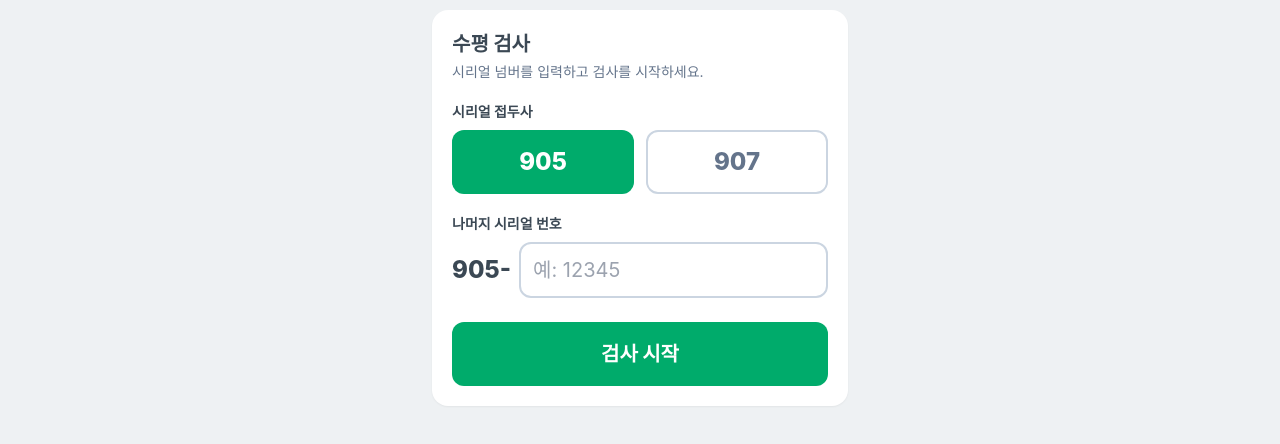
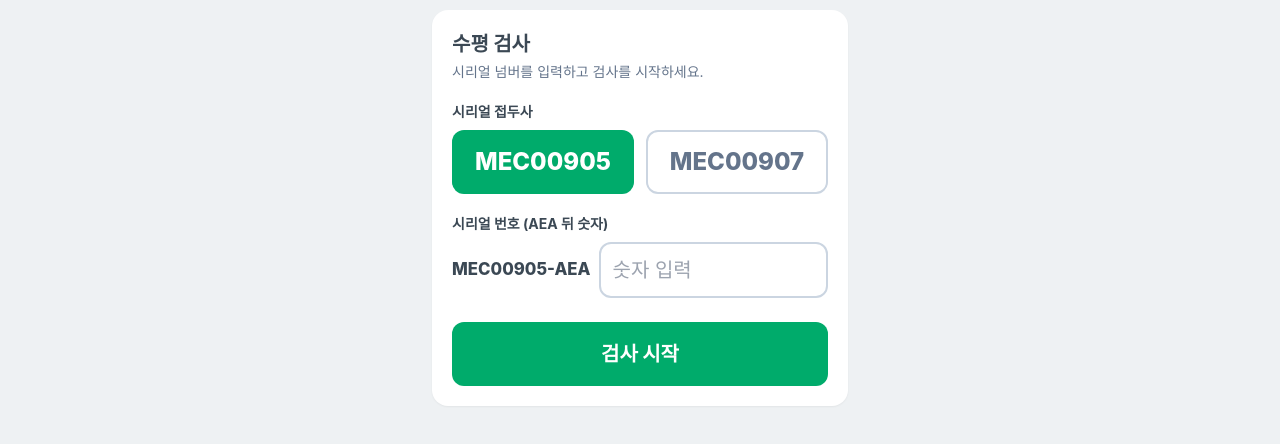
Before and after one commit to jcbyun32-netizen/rack, a plain HTML site: page index.html in a window 1280 px wide. Shown: the part 70-514 px from the top of the page. Drawn offline with Linux system fonts and the light colour scheme.

Commit message:
Update serial key and prefix handling in index.html

```diff
--- a/index.html
+++ b/index.html
@@ -27,14 +27,14 @@
 <main id="app" class="max-w-md mx-auto px-4 pt-4" style="padding-bottom:calc(env(safe-area-inset-bottom,0px) + 24px)"></main>
 
 <script>
-const KEY = 'sl_rack_inspect_v3';
+const KEY = 'sl_rack_inspect_v4';
 const SIDES = ['좌', '우'];
 const PHASES = ['수평 검사'];
 const PER = 84;          // 3 M-links x 2 sides x 14 slots
 const TOTAL = PER;
 const VALS = [-2, -1, 0, 1, 2];
 const VCOLOR = {'-2':'#dc2626','-1':'#f97316','0':'#00ab6b','1':'#0ea5e9','2':'#2563eb'};
-let S = { screen:'start', prefix:'905', rest:'', data:Array(TOTAL).fill(null), pos:0 };
+let S = { screen:'start', prefix:'MEC00905', rest:'', data:Array(TOTAL).fill(null), pos:0 };
 
 function load(){ try{ const j = localStorage.getItem(KEY); if(j){ const o = JSON.parse(j); if(o && Array.isArray(o.data) && o.data.length===TOTAL) S = Object.assign(S,o); } }catch(e){} }
 function save(){ try{ localStorage.setItem(KEY, JSON.stringify(S)); }catch(e){} }
@@ -66,7 +66,9 @@ function ask(msg, okText, cancelText){
   });
 }
 function tell(msg){ return ask(msg, '확인', null); }
-const serial = () => S.prefix + '-' + S.rest.trim();
+const PREFIXES = ['MEC00905','MEC00907'];
+const cleanRest = v => String(v||'').toUpperCase().replace(/^\s*AEA/,'').replace(/[^0-9]/g,'');
+const serial = () => S.prefix + '-AEA' + S.rest.trim();
 const loc = i => ({ k:Math.floor(i/PER), m:Math.floor((i%PER)/28), s:Math.floor((i%28)/14), c:i%14 });
 const idx = (k,m,s,c) => k*PER + m*28 + s*14 + c;
 const doneCount = k => (k===undefined ? S.data : S.data.slice(k*PER,(k+1)*PER)).filter(v=>v!==null).length;
@@ -89,15 +91,15 @@ function renderStart(){
     <p class="text-sm text-slate-500 mb-5">시리얼 넘버를 입력하고 검사를 시작하세요.</p>
     <div class="text-sm font-bold mb-2">시리얼 접두사</div>
     <div class="grid grid-cols-2 gap-3 mb-5">
-      ${['905','907'].map(p=>`<button onclick="setPrefix('${p}')" class="h-16 rounded-xl text-2xl font-extrabold border-2 ${S.prefix===p?'text-white border-transparent':'bg-white text-slate-500 border-slate-300'}" style="${S.prefix===p?'background:var(--brand)':''}">${p}</button>`).join('')}
+      ${PREFIXES.map(p=>`<button onclick="setPrefix('${p}')" class="h-16 rounded-xl text-2xl font-extrabold border-2 ${S.prefix===p?'text-white border-transparent':'bg-white text-slate-500 border-slate-300'}" style="${S.prefix===p?'background:var(--brand)':''}">${p}</button>`).join('')}
     </div>
-    <label class="text-sm font-bold block mb-2" for="rest">나머지 시리얼 번호</label>
+    <label class="text-sm font-bold block mb-2" for="rest">시리얼 번호 (AEA 뒤 숫자)</label>
     <div class="flex items-center gap-2 mb-6">
-      <span class="text-2xl font-extrabold">${S.prefix}-</span>
-      <input id="rest" type="text" value="${S.rest.replace(/"/g,'&quot;')}" autocomplete="off" autocapitalize="characters" placeholder="예: 12345" class="flex-1 min-w-0 h-14 px-3 text-xl rounded-xl border-2 border-slate-300 focus:outline-none focus:border-emerald-500" oninput="S.rest=this.value.toUpperCase();this.value=S.rest;save()">
+      <span class="font-extrabold" style="font-size:1.05rem;white-space:nowrap">${S.prefix}-AEA</span>
+      <input id="rest" type="text" inputmode="numeric" pattern="[0-9]*" value="${S.rest.replace(/"/g,'&quot;')}" autocomplete="off" placeholder="숫자 입력" class="flex-1 min-w-0 h-14 px-3 text-xl rounded-xl border-2 border-slate-300 focus:outline-none focus:border-emerald-500" oninput="S.rest=cleanRest(this.value);this.value=S.rest;save()">
     </div>
     <button onclick="startInspect()" class="w-full h-16 rounded-xl text-white text-xl font-extrabold" style="background:var(--brand)">검사 시작</button>
-    <p id="err" class="text-red-600 text-sm font-semibold mt-3 hidden">나머지 시리얼 번호를 입력해 주세요.</p>
+    <p id="err" class="text-red-600 text-sm font-semibold mt-3 hidden">AEA 뒤의 시리얼 숫자를 입력해 주세요.</p>
   </section>
   ${resume?`<section class="bg-white rounded-2xl p-5 shadow-sm mt-4">
     <div class="font-bold mb-1">진행 중인 검사가 있습니다</div>
@@ -305,7 +307,10 @@ async function resetAll(){
   save(); render(); window.scrollTo(0,0);
 }
 
-load(); render();
+load();
+if(!PREFIXES.includes(S.prefix)) S.prefix = PREFIXES[0];
+S.rest = cleanRest(S.rest);
+render();
 </script>
 </body>
 </html>
```
